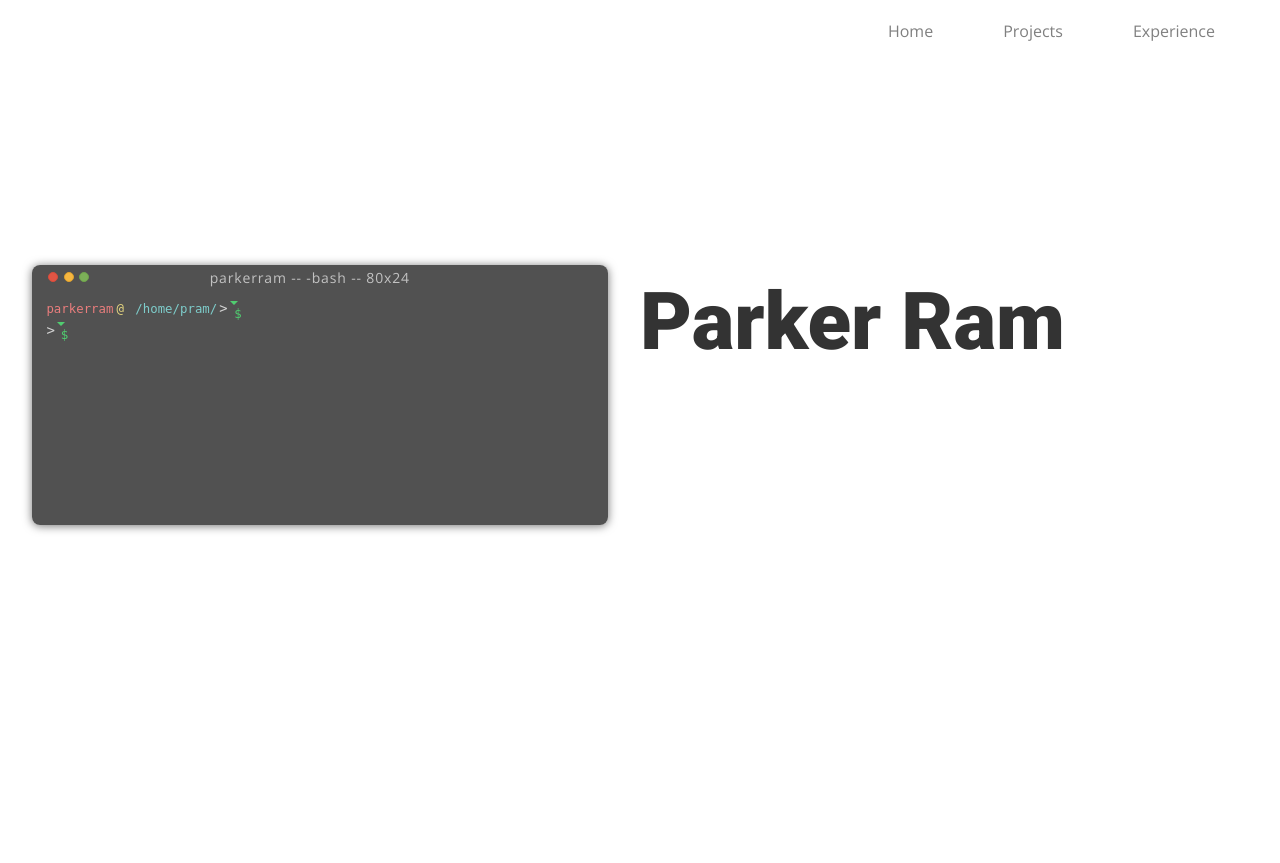
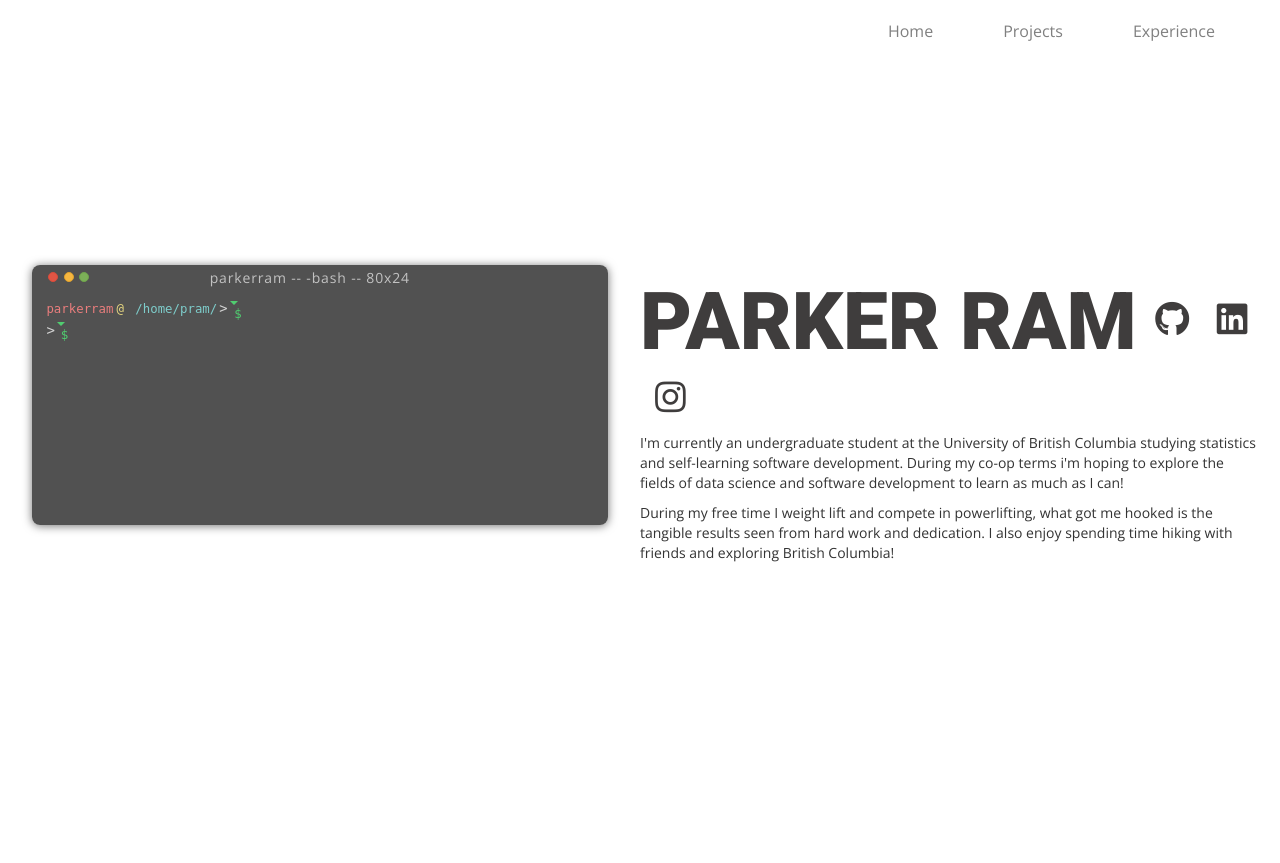
Before and after one commit to ParkerRam/personal_website, a Flask app: page / in a window 1280 px wide. After the commit the page ends 562 px from the top, so only its background shows below. Run offline with Flask 2, Linux system fonts and the light colour scheme; some libraries are stand-ins or nearby versions.

Commit message:
homepage done

```diff
--- a/static/css/home.css
+++ b/static/css/home.css
@@ -4,7 +4,7 @@
 }
 
 .container {
-  height: 100%;
+  height: 90%;
   max-width: none;
   margin:0;
   display: flex;
@@ -28,13 +28,62 @@
   top: calc(50% - 135px);
 }
 
-.top-text p {
+#name-headline {
   font-size: 80px;
   font-family: 'Roboto', sans-serif;
+  color: rgba(15, 12, 12, 0.8);
 }
 
-.text-title {
-  margin: 0px 0px 0px 0px;
+#git i {
+  background: white;
+  color: rgba(15, 12, 12, 0.8);
+  -webkit-transition: all 0.4s;
+  -moz-transition: all 0.4s;
+  -o-transition: all 0.4s;
+  transition: all 0.4s;
+  vertical-align: 50%;
+  padding-left: 15px;
+  font-size: 250%;
+}
+
+#git i:hover {
+  color: rgb(190, 185, 185);
+}
+
+#link i {
+  background: white;
+  color: rgba(15, 12, 12, 0.8);
+  -webkit-transition: all 0.4s;
+  -moz-transition: all 0.4s;
+  -o-transition: all 0.4s;
+  transition: all 0.4s;
+  vertical-align: 50%;
+  padding-left: 15px;
+  font-size: 250%;
+}
+
+#link i:hover {
+  color: rgb(190, 185, 185);
+}
+
+#ig i {
+  background: white;
+  color: rgba(15, 12, 12, 0.8);
+  -webkit-transition: all 0.4s;
+  -moz-transition: all 0.4s;
+  -o-transition: all 0.4s;
+  transition: all 0.4s;
+  vertical-align: 50%;
+  padding-left: 15px;
+  font-size: 250%;
+}
+
+#ig i:hover {
+  color: rgb(190, 185, 185);
+}
+
+.text-content {
+  padding-right:  3%;
 }
 
 .mobile-view {
--- a/static/js/home.js
+++ b/static/js/home.js
@@ -5,8 +5,7 @@
         "><span class='caret'>$</span> education: University of British Columbia - BSc. Statistics (Year 4)<br/> ^100" +
         "><span class='caret'>$</span> interests: data analytics, data science, software development<br/> ^300" +
         "><span class='caret'>$</span> hobbies: powerlifting, soccer, hockey<br/> ^300" +
-        "><span class='caret'>$</span> current job: Data Analyst Co-op at FreshBooks<br/> ^100" +
-        "><span class='caret'>$</span> <a href='http://www.github.com/ParkerRam'>Github</a> <a href='http://in.linkedin.com/in/parker-ram'>Linkedin</a><br/>"
+        "><span class='caret'>$</span> current job: Data Analyst Co-op at FreshBooks<br/> ^100"
       ],
       showCursor: true,
       cursorChar: '_',
--- a/templates/base.html
+++ b/templates/base.html
@@ -1,8 +1,8 @@
 {% extends "bootstrap/base.html" %}
 
 {% block head %}
-    {% block title %}Parker Ram{% endblock %}
     <meta charset="UTF-8">
+    <title>Parker Ram</title>
     <meta name="viewport" content="width=device-width, initial-scale=1">
     {% block styles %}
         {{super()}}
--- a/templates/experience.html
+++ b/templates/experience.html
@@ -1,4 +1,4 @@
 {% extends "base.html" %}
 {% block content %}
   <h1>Experience</h1>
-{% endblock %}ß
+{% endblock content %}
--- a/templates/home.html
+++ b/templates/home.html
@@ -1,17 +1,17 @@
 {% extends "base.html" %}
 
-{% block head %}
 {% block styles %}
   {{super()}}
   <link type="text/css" rel="stylesheet" href="{{ url_for('static', filename = 'css/home.css') }}">
-  {% endblock %}
+  <link rel="stylesheet" href="https://use.fontawesome.com/releases/v5.8.2/css/all.css" integrity="sha384-oS3vJWv+0UjzBfQzYUhtDYW+Pj2yciDJxpsK1OYPAYjqT085Qq/1cq5FLXAZQ7Ay" crossorigin="anonymous">
+{% endblock styles %}
 
 {%block scripts %}
   {{super()}}
   <script type="text/javascript" src="{{ url_for('static', filename = 'js/home.js') }}"></script>
   <script src='https://cdnjs.cloudflare.com/ajax/libs/typed.js/1.1.1/typed.min.js'></script>
-  {% endblock %}
-{% endblock %}
+{% endblock scripts %}
+
 
 {% block content %}
   <div class="container">
@@ -39,7 +39,20 @@
       </div>
       <div id="text" class="wrapper fixed-wrapper">
         <div class="top-text">
-            <p class="text-title desktop-view">Parker Ram</p>
+          <b id="name-headline" class="top-text">PARKER RAM</b>
+          <a id="git" class="white-text landing-page-icon" href="https://www.github.com/ParkerRam" target="_blank"><i class="fab fa-github" aria-hidden="true">&nbsp</i></a>
+          <a id="link" class="white-text landing-page-icon" href="https://www.linkedin.com/in/parker-ram" target="_blank"><i class="fab fa-linkedin" aria-hidden="true">&nbsp</i> </a>
+          <a id="ig" class="white-text landing-page-icon" href="https://www.instagram.com/parker.ram" target="_blank"><i class="fab fa-instagram" aria-hidden="true">&nbsp</i> </a>
+        </div>
+        <div class="middle-text">
+            <p class="text-content">
+              I'm currently an undergraduate student at the University of British Columbia studying statistics and self-learning software development.
+              During my co-op terms i'm hoping to explore the fields of data science and software development to learn as much as I can!
+            </p>
+            <p class="text-content">
+              During my free time I weight lift and compete in powerlifting, what got me hooked is the tangible results seen from hard work and dedication.
+              I also enjoy spending time hiking with friends and exploring British Columbia!
+            </p>
           </div>
       </div>
   </div>
--- a/templates/projects.html
+++ b/templates/projects.html
@@ -1,4 +1,4 @@
 {% extends "base.html" %}
 {% block content %}
   <h1>Projects</h1>
-{% endblock %}ß
+{% endblock content%}
```
Lines whose indentation alone changed are shown as unchanged.
